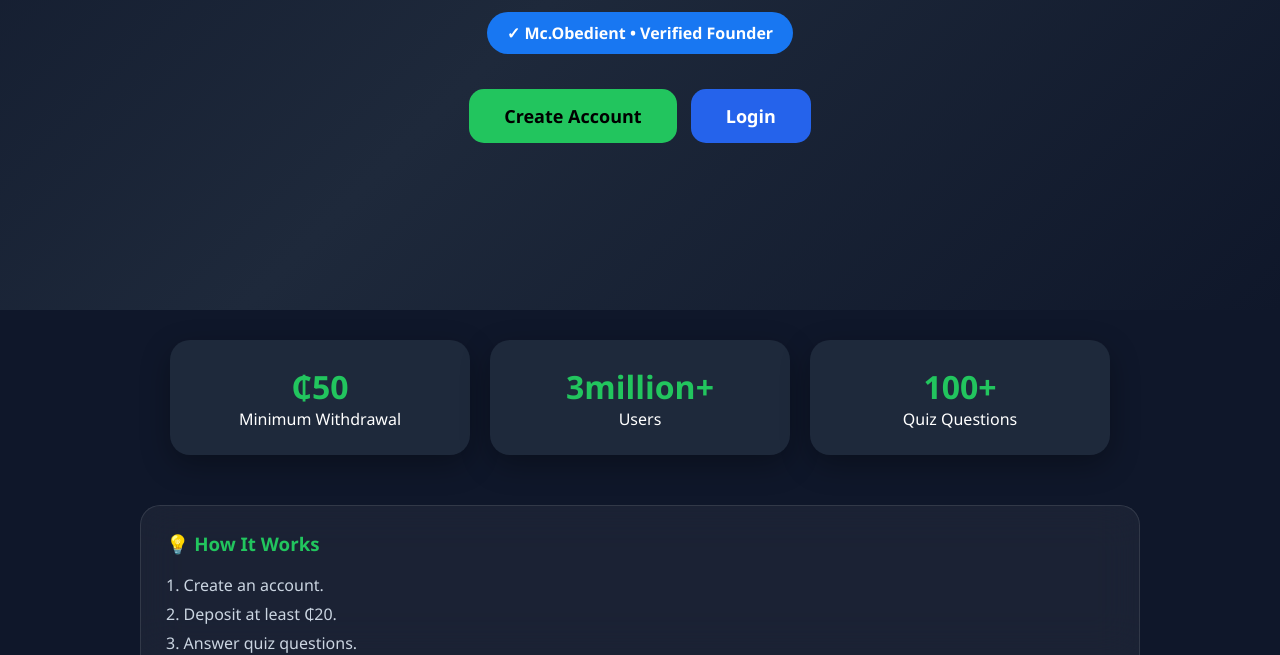
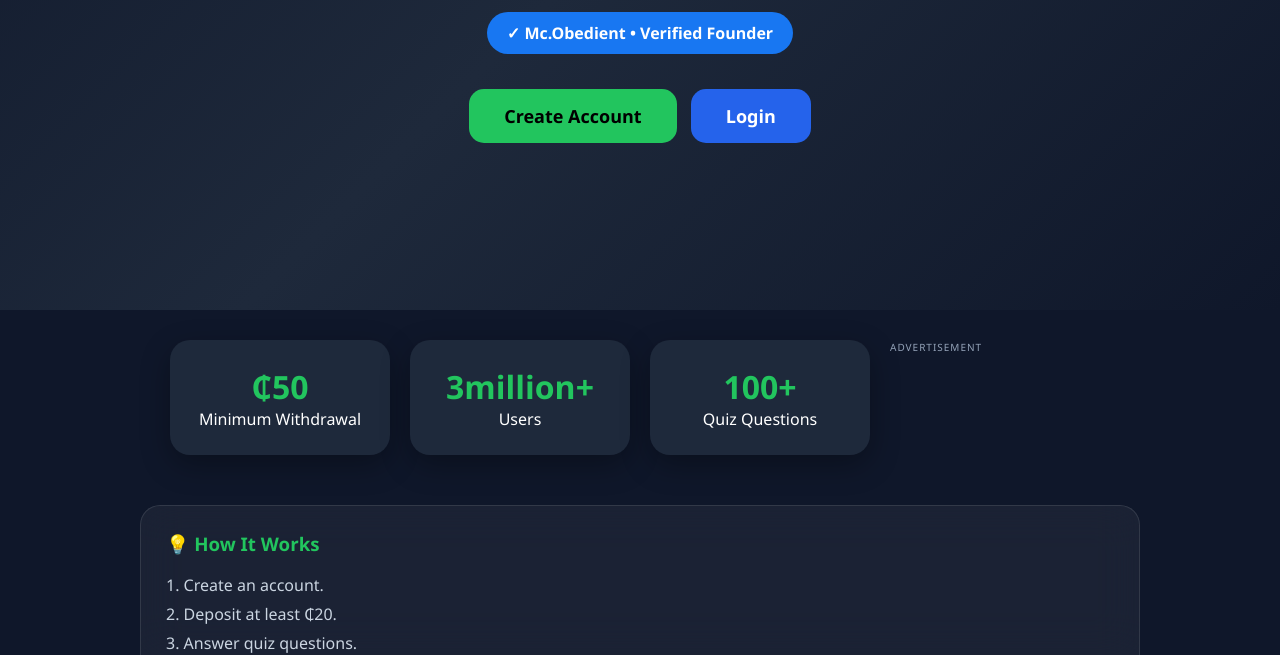
Before and after one commit to GhanaQuizes/Horlatokens, a website: page index.html in a window 1280 px wide. Shown: the part 510-1165 px from the top of the page. Drawn offline with Linux system fonts and the light colour scheme.

Commit message:
Update index.html

```diff
--- a/index.html
+++ b/index.html
@@ -325,7 +325,12 @@
 <h2>100+</h2>
 <span>Quiz Questions</span>
 </div>
+<!-- MIDDLE AD -->
+<div class="ad-container">
+    <span class="ad-label">Advertisement</span>
 
+    <!-- Monetag ad code goes here -->
+</div>
 </section>
 
 <div class="glass-card">
```
